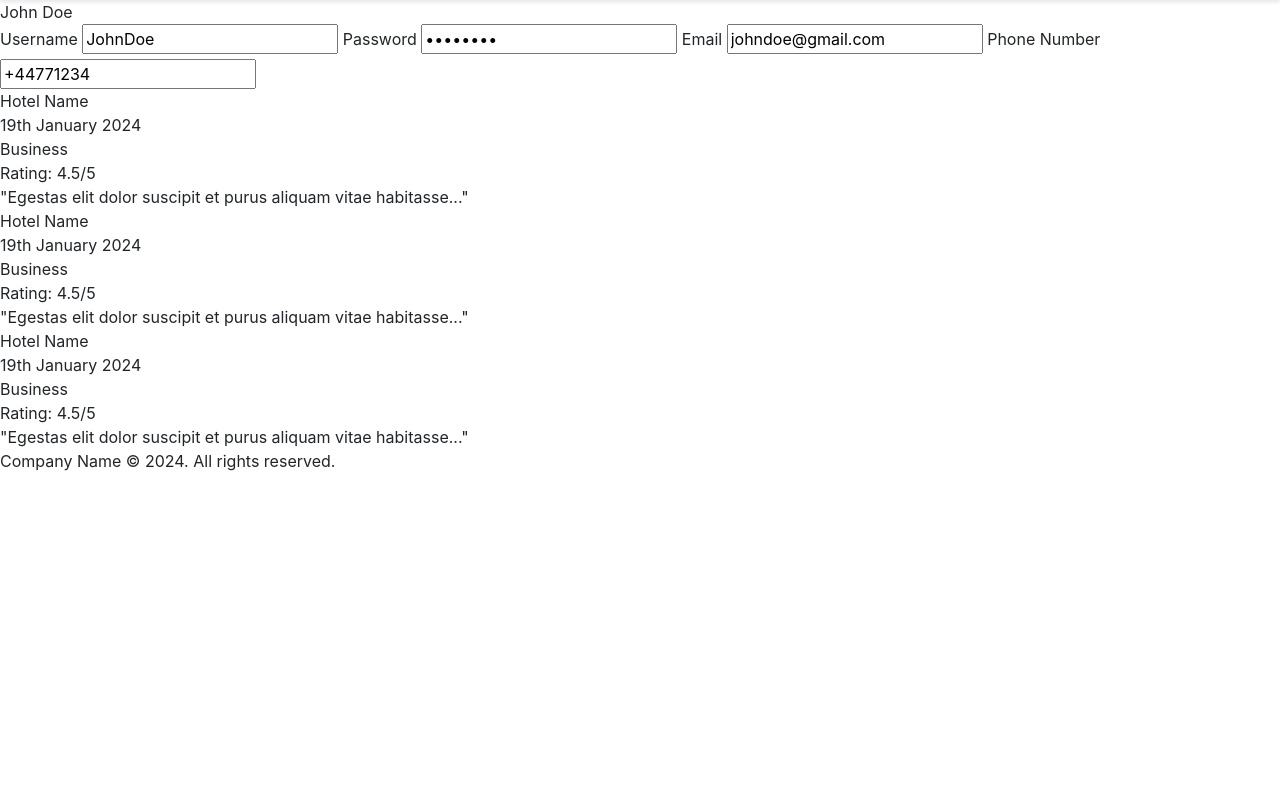
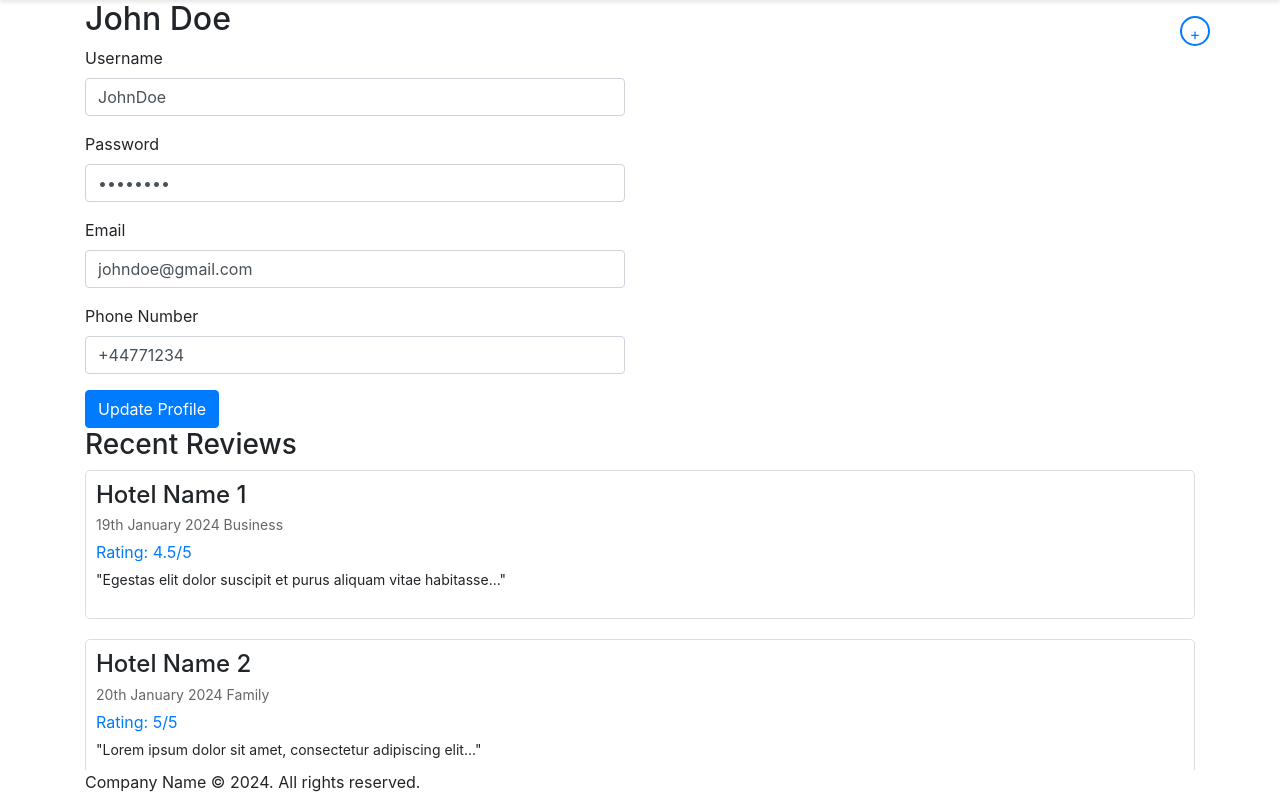
Before and after one commit to HarshSuvarna/hotelReviewWebapp, a Django app: page /user-profile/ in a window 1280 px wide. Shown: the part 58-868 px from the top of the page. Before the commit the page ends 529 px from the top, so only its background shows below. Run offline with Django 5.2, Linux system fonts and the light colour scheme; some libraries are stand-ins or nearby versions.

Commit message:
Added password reset functionality

```diff
--- a/dino/templates/home.html
+++ b/dino/templates/home.html
@@ -7,7 +7,7 @@
 {% endblock extra_css %}
 {% block content %}
 <div>
-    <h1>Home Page temp</h1>
+    <h1>Welcome, {{ username }}</h1>
     <ul>
 
     </ul>
--- a/dino/templates/user_profile.html
+++ b/dino/templates/user_profile.html
@@ -2,85 +2,147 @@
 {% load static %}
 
 {% block extra_css %}
-<!-- add css file here -->
-<link href="" rel="stylesheet" type="text/css">
+<link href="{% static 'css/profile.css' %}" rel="stylesheet">
 <link rel="stylesheet" href="https://stackpath.bootstrapcdn.com/bootstrap/4.5.2/css/bootstrap.min.css">
+<style>
+    .profile-picture-container {
+        position: relative;
+        display: inline-block;
+        cursor: pointer;
+    }
 
+    .profile-picture {
+        width: 100px;
+        height: 100px;
+        border-radius: 50%;
+        object-fit: cover;
+    }
+
+    .upload-btn {
+        position: absolute;
+        bottom: 0;
+        right: 0;
+        width: 30px;
+        height: 30px;
+        background-color: transparent;
+        color: #007bff;
+        border: 2px solid #007bff;
+        border-radius: 50%;
+        font-size: 16px;
+        line-height: 30px;
+        text-align: center;
+        transition: background-color 0.3s, color 0.3s;
+    }
+
+    .upload-btn:hover {
+        background-color: #007bff;
+        color: #fff;
+    }
+
+    .reviews {
+        max-height: 300px;
+        overflow-y: auto;
+    }
+
+    .review {
+        margin-bottom: 20px;
+        padding: 10px;
+        border: 1px solid #ddd;
+        border-radius: 5px;
+    }
+
+    .review h4 {
+        margin-bottom: 5px;
+    }
+
+    .review .date-tag {
+        color: #666;
+        font-size: 14px;
+        margin-bottom: 5px;
+    }
+
+    .review .rating {
+        color: #007bff;
+        font-size: 16px;
+        margin-bottom: 5px;
+    }
+
+    .review .review-text {
+        font-size: 14px;
+        line-height: 1.6;
+    }
+</style>
 {% endblock extra_css %}
 
 {% block content %}
-
-<div class="profile-container">
-    <div class="profile-header">
-        <div class="profile-picture"></div>
-        <div class="username">John Doe</div>
+<div class="container profile-container">
+    <div class="row profile-header">
+        <div class="col-md-9 username">
+            <h2>John Doe</h2>
         </div>
-    <div class="profile-body">
-        <div class="profile-form">
-            <label for="username">Username</label>
-            <input type="text" id="username" value="JohnDoe">
-            <label for="password">Password</label>
-            <input type="password" id="password" value="password">
-            <label for="email">Email</label>
-            <input type="email" id="email" value="johndoe@gmail.com">
-            <label for="phone">Phone Number</label>
-            <input type="tel" id="phone" value="+44771234">
+        <div class="col-md-3 profile-picture-container">
+            {% if profile_picture %}
+            <img class="profile-picture" src="{{ profile_picture }}" alt="Profile Picture">
+            {% else %}
+            <button class="upload-btn" type="button">+</button>
+            {% endif %}
         </div>
     </div>
-    <div class="reviews">
-        <div class="review">
-            <div class="hotel-name">Hotel Name</div>
-            <div class="date-tag">
-                <div class="date">19th January 2024</div>
-                <div class="tag business">Business</div>
+    <div class="row profile-body">
+        <div class="col-md-6 profile-form">
+            <form>
+                <div class="form-group">
+                    <label for="username">Username</label>
+                    <input type="text" class="form-control" id="username" value="JohnDoe">
                 </div>
-            <div class="rating">Rating: 4.5/5</div>
-            <div class="review-text">
-                "Egestas elit dolor suscipit et purus aliquam vitae habitasse..."
+                <div class="form-group">
+                    <label for="password">Password</label>
+                    <input type="password" class="form-control" id="password" value="password">
+                </div>
+                <div class="form-group">
+                    <label for="email">Email</label>
+                    <input type="email" class="form-control" id="email" value="johndoe@gmail.com">
+                </div>
+                <div class="form-group">
+                    <label for="phone">Phone Number</label>
+                    <input type="tel" class="form-control" id="phone" value="+44771234">
+                </div>
+                <button type="submit" class="btn btn-primary">Update Profile</button>
+            </form>
         </div>
     </div>
+    <div class="row">
+        <div class="col-md-12">
+            <h3>Recent Reviews</h3>
+            <div class="reviews">
+                <!-- Dummy review items -->
                 <div class="review">
-            <div class="hotel-name">Hotel Name</div>
-            <div class="date-tag">
-                <div class="date">19th January 2024</div>
-                <div class="tag business">Business</div>
-            </div>
-            <div class="rating">Rating: 4.5/5</div>
-            <div class="review-text">
-                "Egestas elit dolor suscipit et purus aliquam vitae habitasse..."
-            </div>
+                    <h4>Hotel Name 1</h4>
+                    <p class="date-tag">19th January 2024 <span class="tag business">Business</span></p>
+                    <p class="rating">Rating: 4.5/5</p>
+                    <p class="review-text">"Egestas elit dolor suscipit et purus aliquam vitae habitasse..."</p>
                 </div>
                 <div class="review">
-            <div class="hotel-name">Hotel Name</div>
-            <div class="date-tag">
-                <div class="date">19th January 2024</div>
-                <div class="tag business">Business</div>
+                    <h4>Hotel Name 2</h4>
+                    <p class="date-tag">20th January 2024 <span class="tag family">Family</span></p>
+                    <p class="rating">Rating: 5/5</p>
+                    <p class="review-text">"Lorem ipsum dolor sit amet, consectetur adipiscing elit..."</p>
                 </div>
-            <div class="rating">Rating: 4.5/5</div>
-            <div class="review-text">
-                "Egestas elit dolor suscipit et purus aliquam vitae habitasse..."
+                <div class="review">
+                    <h4>Hotel Name 3</h4>
+                    <p class="date-tag">20th January 2024 <span class="tag family">Family</span></p>
+                    <p class="rating">Rating: 5/5</p>
+                    <p class="review-text">"Lorem ipsum dolor sit amet, consectetur adipiscing elit..."</p>
+                </div>
+                <!-- Add more dummy reviews here -->
             </div>
         </div>
     </div>
 </div>
 <div class="footer">
-    <div class="company-info">
-        Company Name © 2024. All rights reserved.
-    </div>
-    <div class="social-media">
-        <!-- Social Media Icons -->
+    <div class="container">
+        <p class="company-info">Company Name &copy; 2024. All rights reserved.</p>
+        <!-- Add social media icons here -->
     </div>
 </div>
-<script>
-    // JavaScript for toggling navbar collapse
-    document.addEventListener("DOMContentLoaded", function () {
-        const navbarToggler = document.getElementById("navbar-toggler");
-        const navbarCollapse = document.getElementById("navbarNav");
-
-        navbarToggler.addEventListener("click", function () {
-            navbarToggler.classList.toggle("open");
-            navbarCollapse.classList.toggle("show");
-        });
-    });
-</script>
-{% endblock %}
+{% endblock content %}
--- a/dino/views.py
+++ b/dino/views.py
@@ -4,6 +4,7 @@ import pyrebase
 import firebase_admin
 from firebase_admin import firestore, credentials
 from django.contrib import messages
+import firebase_admin.auth
 
 
 ### Firebase code ###########
@@ -44,6 +45,8 @@ def index(request):
     return render(request, "base.html", {"message": "Welcome to Dino!"})
 
 
+
+
 def login(request):
     if request.method == "POST":
         email = request.POST["email"]
@@ -51,18 +54,17 @@ def login(request):
 
         try:
             user = auth.sign_in_with_email_and_password(email, password)
+            # Store user ID in session
+            request.session['uid'] = user['localId']
             # Redirect user to home page after successful login
-            return redirect("index")
+            return redirect("home")
         except Exception as e:
             error_message = "Invalid email or password"
-            # Redirect user back to login page with error message
-            return redirect("login", error_message=error_message)
+            # Pass error message in context when rendering login page
+            return render(request, "login.html", {"error_message": error_message})
 
     # If it's a GET request, render the login page
-    return render(
-        request, "login.html", {"error_message": request.GET.get("error_message", "")}
-    )
-
+    return render(request, "login.html", {"error_message": ""})
 
 def signup(request):
     if request.method == "POST":
@@ -79,17 +81,6 @@ def signup(request):
             )
 
         try:
-            # Get the last assigned UID
-            last_uid_doc = db.collection("meta_data").document("last_uid")
-            last_uid_data = last_uid_doc.get()
-            if last_uid_data.exists:
-                last_uid = last_uid_data.to_dict()["uid"]
-            else:
-                last_uid = 0  # If no last UID exists, start from 0
-
-            # Increment the last UID to get the next UID
-            next_uid = last_uid + 1
-
             # Creating a user with the given email and password
             user = auth.create_user_with_email_and_password(email, password)
 
@@ -99,19 +90,13 @@ def signup(request):
             # Get the user ID
             uid = user["localId"]
 
-            # Storing user's UID in session
-            request.session["uid"] = uid
-
             # Store additional user data in Cloud Firestore
             user_data = {
                 "username": username,
                 "email": email,
-                "uid": next_uid,  # Store the next UID
+                "uid": uid,  # Use Firebase-generated UID
             }
-            db.collection("users").document(str(next_uid)).set(user_data)
-
-            # Update the last UID in the database
-            last_uid_doc.set({"uid": next_uid})
+            db.collection("users").document(uid).set(user_data)
 
             # Show message that verification email has been sent
             messages.info(
@@ -122,13 +107,41 @@ def signup(request):
             return render(request, "signup.html")
         except Exception as e:
             print(e)
-            return render(request, "signup.html")
+            return render(request, "signup.html", {"error": ""})
 
     return render(request, "signup.html")
 
 
+
+
+def forgot_password(request):
+    if request.method == 'POST':
+        email = request.POST.get('email')
+        try:
+            auth.send_password_reset_email(email)
+            messages.success(request, 'Password reset link has been sent to your email.')
+            return redirect('login')
+        except Exception as e:
+            messages.error(request, 'An error occurred. Please try again later.')
+            return redirect('forgot_password')
+    else:
+        return render(request, 'forgot_password.html')
+
+
 def home(request):
-    return render(request, "home.html")
+    # Retrieve UID from session
+    uid = request.session.get('uid')
+    if uid:
+        # Get user data from Firestore
+        user_ref = db.collection("users").document(uid)
+        user_data = user_ref.get().to_dict()
+        if user_data:
+            username = user_data.get('username')
+            # Pass username to template context
+            return render(request, "home.html", {"username": username})
+
+    # If user is not logged in or user data is not available, redirect to login page
+    return redirect("login")
 
 
 def healthCheck(request):
--- a/hotelReviewWebapp/urls.py
+++ b/hotelReviewWebapp/urls.py
@@ -29,4 +29,5 @@ urlpatterns = [
     path("giving-review/", views.giving_review, name="giving-review"),
     path("hotel-detail/", views.hotel_detail, name="hotel-detail"),
     path("hotel-info/<hotelID>", views.hotel_info, name="hotel-info"),
+    path('forgot_password/', views.forgot_password, name="forgot_password"),
 ]
```
Also changed, not shown: dino/templates/forgot_password.html (added, +17 -0 lines), dino/templates/login.html (+18 -1 lines). Lines whose indentation alone changed are shown as unchanged.
